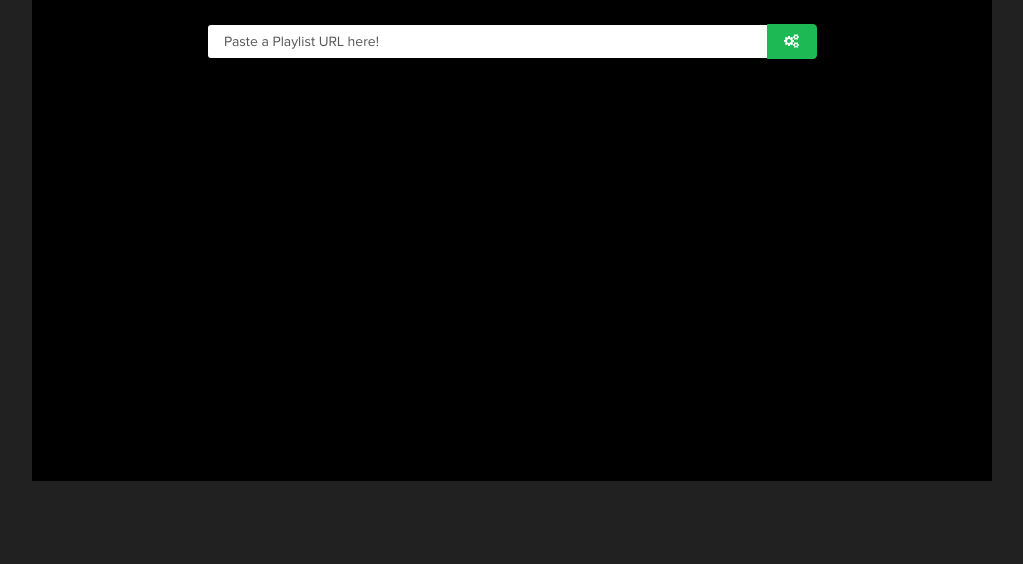
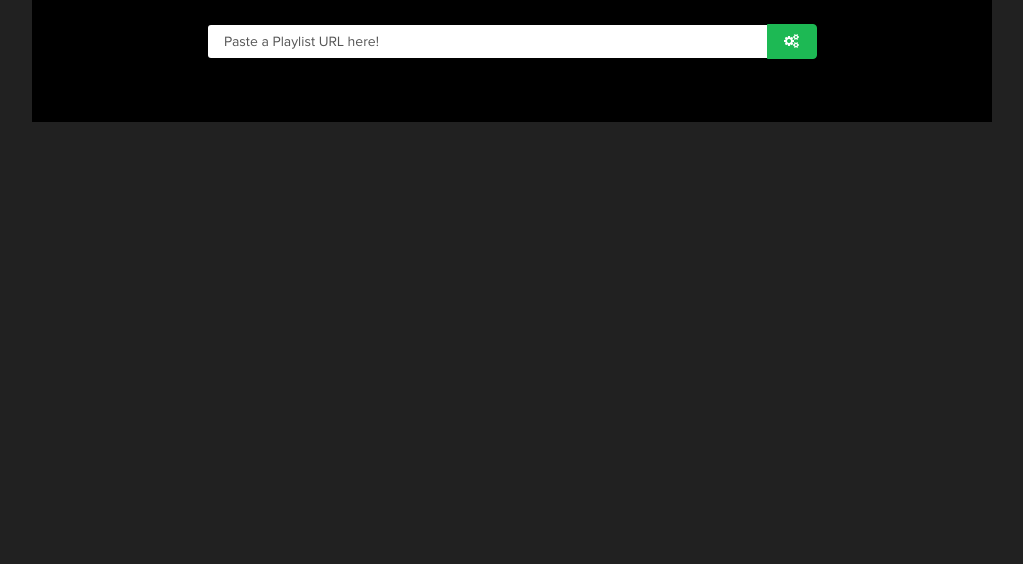
Before and after one commit to miguelcovarrubias/cmpe-256-group-project, a Flask app: page /demo in a window 1280 px wide. Shown: the part 236-800 px from the top of the page, without its empty margins (128-1151 px from the left). Run offline with Flask 2, Linux system fonts and the light colour scheme; parts of the project's set-up code (start-up, migrations or seed data) failed here and were passed over; some libraries are stand-ins or nearby versions.

Commit message:
fixed display

```diff
--- a/webapp/templates/pages/demo.html
+++ b/webapp/templates/pages/demo.html
@@ -16,30 +16,57 @@
   </div>
 </div>
 
+<div id="playlist-results">
+</div>
+
+<br>
 <br>
 <br>
 
-<div id="playlist-results">
+<div id="input-playlist-template" class="d-none">
+  <div class="header-div d-flex justify-content-center">
+    <h3>This is the input playlist!</h3>
+  </div>
+  <div class="iframe-div d-flex justify-content-center">
+    <iframe class="playlist-iframe" width="600" height="260" frameborder="0" allowtransparency="true" allow="encrypted-media"></iframe>
+  </div>
+  <div class="header-div d-flex justify-content-center">
+    <h3>Here are the ranked recommendations!</h3>
+  </div>
 </div>
 
-<div id="playlist-template" class="hidden row d-flex justify-content-center">
-  <h3 class="playlist-rank"></h3>
-  <iframe class="playlist-iframe" width="600" height="380" frameborder="0" allowtransparency="true" allow="encrypted-media"></iframe>
+<div id="playlist-template" class="d-none">
+  <div class="header-div d-flex justify-content-center">
+    <h3 class="playlist-rank"></h3>
+  </div>
+  <div class="iframe-div d-flex justify-content-center">
+    <iframe class="playlist-iframe" width="600" height="260" frameborder="0" allowtransparency="true" allow="encrypted-media"></iframe>
+  </div>
 </div>
 
 <script type="text/javascript">
   // display the recommendation results
-  var renderRecommendations = function(playlists){
-    // append playists
-    playlists.forEach(function(playlist, i){
+  var renderRecommendations = function(response){
+    // append input playlist
+    var template = $("#input-playlist-template").clone();
+    template.attr("id", "input-playlist");
+    template.removeClass("d-none");
+
+    var playlistIframe = template.children(".iframe-div").children(".playlist-iframe");
+    playlistIframe.attr("src",response.currentPlaylist);
+
+    $('#playlist-results').append(template);
+
+    // append playist recommendations
+    response.playlists.forEach(function(playlist, i){
       var template = $("#playlist-template").clone();
       template.attr("id", "playlist-"+i);
-      template.removeClass("hidden");
+      template.removeClass("d-none");
 
-      var playlistIframe = template.children(".playlist-rank");
-      playlistIframe.text(playlist.playlistRanking);
+      var playlistHeader = template.children(".header-div").children(".playlist-rank");
+      playlistHeader.text(playlist.playlistRanking);
 
-      var playlistIframe = template.children(".playlist-iframe");
+      var playlistIframe = template.children(".iframe-div").children(".playlist-iframe");
       playlistIframe.attr("src",playlist.playlistUrl);
 
       $('#playlist-results').append(template);
@@ -65,7 +92,7 @@
       dataType: 'json',
       success: function(response) {
         console.log(response);
-        renderRecommendations(response.playlists);
+        renderRecommendations(response);
       },
       error: function(error) {
         console.log(error);
```
